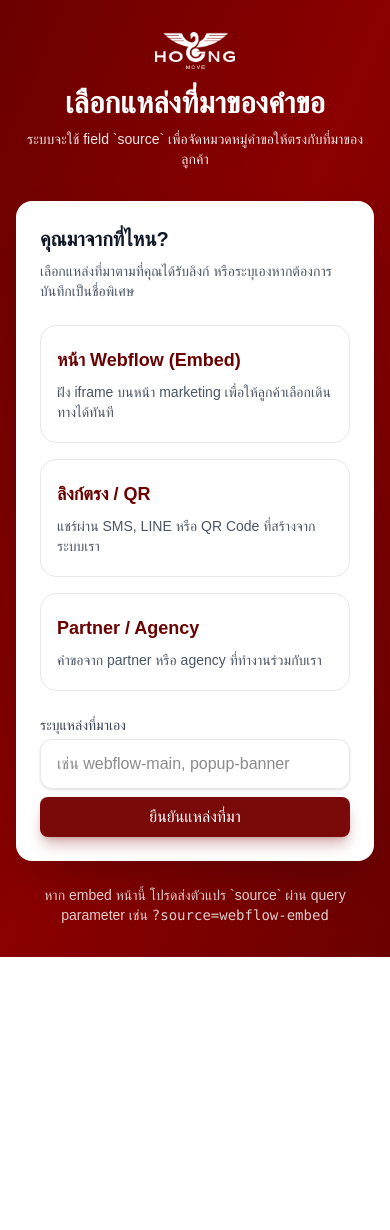
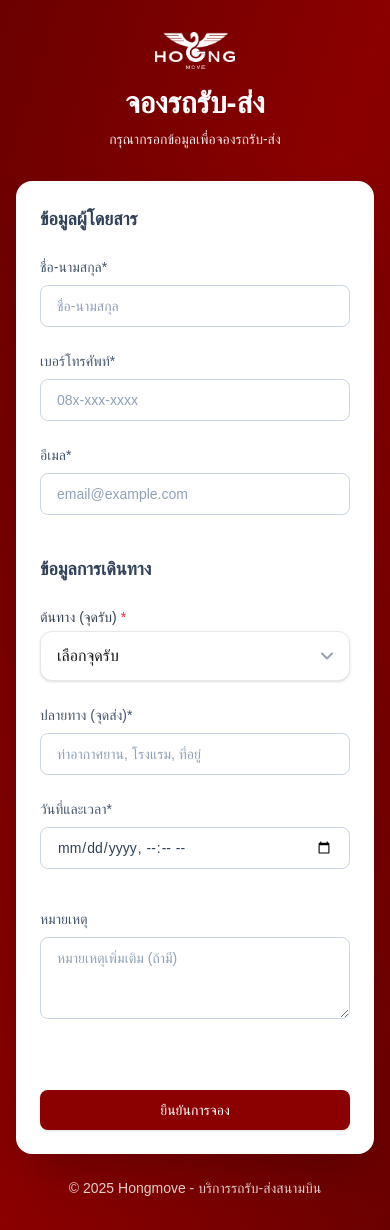
Before and after one commit to thenmoz/hong-move-fe-desk, a Next.js app: page /book in a window 390 px wide. Before the commit the page ends 957 px from the top, so only its background shows below. Built offline with nearby package versions, Linux system fonts and the light colour scheme.

Commit message:
feat: Update booking source handling in customer and create booking pages

```diff
--- a/app/book/page.tsx
+++ b/app/book/page.tsx
@@ -2,28 +2,10 @@
 
 import React, { useEffect, useState } from 'react';
 import Image from 'next/image';
-import { Input } from '@/components/ui/Input';
 import { LocationDropdown } from '@/components/ui/LocationDropdown';
-import { Button } from '@/components/ui/Button';
 import type { BookingFormData } from '@/types/booking';
 
-const SOURCE_OPTIONS = [
-  {
-    label: 'หน้า Webflow (Embed)',
-    description: 'ฝัง iframe บนหน้า marketing เพื่อให้ลูกค้าเลือกเดินทางได้ทันที',
-    value: 'webflow-embed',
-  },
-  {
-    label: 'ลิงก์ตรง / QR',
-    description: 'แชร์ผ่าน SMS, LINE หรือ QR Code ที่สร้างจากระบบเรา',
-    value: 'direct-link',
-  },
-  {
-    label: 'Partner / Agency',
-    description: 'คำขอจาก partner หรือ agency ที่ทำงานร่วมกับเรา',
-    value: 'partner-portal',
-  },
-];
+const BOOKING_SOURCE = 'customer';
 
 export default function CustomerBookingPage() {
   const [formData, setFormData] = useState<BookingFormData>({
@@ -34,61 +16,20 @@ export default function CustomerBookingPage() {
     dropoffLocation: '',
     travelDateTime: '',
     note: '',
-    source: '',
+    source: BOOKING_SOURCE,
   });
   const [isSubmitting, setIsSubmitting] = useState(false);
   const [bookingSuccess, setBookingSuccess] = useState(false);
   const [bookingNumber, setBookingNumber] = useState('');
   const [error, setError] = useState('');
-  const [sourceConfirmed, setSourceConfirmed] = useState(false);
-  const [pendingSource, setPendingSource] = useState('');
-  const [sourceError, setSourceError] = useState('');
-
-  useEffect(() => {
-    const params = new URLSearchParams(window.location.search);
-    const initialSource = params.get('source')?.trim();
-    if (initialSource) {
-      setPendingSource(initialSource);
-      setFormData((prev) => ({ ...prev, source: initialSource }));
-      setSourceConfirmed(true);
-    }
-  }, []);
-
-  const completeSourceSelection = (value: string) => {
-    const trimmed = value.trim();
-    if (!trimmed) {
-      setSourceError('กรุณาระบุแหล่งที่มาของคำขอ');
-      return;
-    }
-
-    setSourceError('');
-    setFormData((prev) => ({ ...prev, source: trimmed }));
-    setPendingSource(trimmed);
-    setSourceConfirmed(true);
-  };
 
   const handleChange = (field: keyof BookingFormData, value: string) => {
     setFormData((prev) => ({ ...prev, [field]: value }));
     setError('');
   };
 
-  const handleConfirmCustomSource = () => {
-    completeSourceSelection(pendingSource);
-  };
-
-  const handleEditSource = () => {
-    setSourceError('');
-    setPendingSource(formData.source || '');
-    setSourceConfirmed(false);
-  };
-
   const handleSubmit = async (e: React.FormEvent) => {
     e.preventDefault();
-    if (!formData.source?.trim()) {
-      setError('กรุณาระบุแหล่งที่มาของคำขอ');
-      return;
-    }
-
     setIsSubmitting(true);
     setError('');
 
@@ -168,9 +109,9 @@ export default function CustomerBookingPage() {
           </div>
 
           <div className="space-y-4">
-            <Button
+            <button
+              type="button"
               onClick={() => {
-                const preservedSource = formData.source;
                 setBookingSuccess(false);
                 setFormData({
                   passengerName: '',
@@ -180,82 +121,13 @@ export default function CustomerBookingPage() {
                   dropoffLocation: '',
                   travelDateTime: '',
                   note: '',
-                  source: preservedSource,
+                  source: BOOKING_SOURCE,
                 });
-                setPendingSource(preservedSource || '');
-                setSourceError('');
               }}
-              className="w-full"
+              className="w-full rounded-lg bg-[#8b0000] px-6 py-3 text-sm font-medium text-white shadow-sm transition-colors hover:bg-[#6b0000]"
             >
               จองอีกครั้ง
-            </Button>
-          </div>
-        </div>
-      </div>
-    );
-  }
-
-  if (!sourceConfirmed) {
-    return (
-      <div className="min-h-screen bg-gradient-to-br from-[#6B0000] via-[#8B0000] to-[#6B0000] py-8 px-4">
-        <div className="w-full max-w-3xl mx-auto">
-          <div className="text-center mb-8">
-            <Image
-              src="/hongmove-logo.png"
-              alt="Hongmove Logo"
-              width={80}
-              height={80}
-              className="mx-auto mb-4"
-            />
-            <h1 className="text-3xl md:text-4xl font-bold text-white mb-2">เลือกแหล่งที่มาของคำขอ</h1>
-            <p className="text-white/90 text-sm md:text-base">
-              ระบบจะใช้ field `source` เพื่อจัดหมวดหมู่คำขอให้ตรงกับที่มาของลูกค้า
-            </p>
-          </div>
-
-          <div className="bg-white rounded-2xl shadow-2xl p-6 md:p-8 space-y-6">
-            <div>
-              <h2 className="text-xl font-semibold text-gray-900 mb-2">คุณมาจากที่ไหน?</h2>
-              <p className="text-sm text-gray-600">
-                เลือกแหล่งที่มาตามที่คุณได้รับลิงก์ หรือระบุเองหากต้องการบันทึกเป็นชื่อพิเศษ
-              </p>
-            </div>
-
-            <div className="grid gap-4 md:grid-cols-3">
-              {SOURCE_OPTIONS.map((option) => (
-                <button
-                  key={option.value}
-                  type="button"
-                  onClick={() => completeSourceSelection(option.value)}
-                  className="group flex flex-col items-start gap-2 rounded-2xl border border-gray-200 px-4 py-5 text-left transition hover:border-[#7a0a0a] hover:bg-[#f9f5f2] focus:outline-none focus:ring-2 focus:ring-[#7a0a0a]/40"
-                >
-                  <p className="text-lg font-semibold text-[#6B0000]">{option.label}</p>
-                  <p className="text-sm text-gray-600">{option.description}</p>
             </button>
-              ))}
-            </div>
-
-            <div className="space-y-2">
-              <Input
-                label="ระบุแหล่งที่มาเอง"
-                placeholder="เช่น webflow-main, popup-banner"
-                value={pendingSource}
-                onChange={(e) => {
-                  setPendingSource(e.target.value);
-                  setSourceError('');
-                }}
-              />
-              {sourceError && (
-                <p className="text-sm text-red-600">{sourceError}</p>
-              )}
-              <Button className="w-full" onClick={handleConfirmCustomSource}>
-                ยืนยันแหล่งที่มา
-              </Button>
-            </div>
-          </div>
-
-          <div className="text-center mt-6 text-white/80 text-sm">
-            <p>หาก embed หน้านี้ โปรดส่งตัวแปร `source` ผ่าน query parameter เช่น <code>?source=webflow-embed</code></p>
           </div>
         </div>
       </div>
@@ -280,110 +152,162 @@ export default function CustomerBookingPage() {
           </p>
         </div>
 
-        {/* Meta */}
-        <div className="bg-white/10 rounded-2xl border border-white/20 px-6 py-4 mb-4 flex items-center justify-between text-sm text-white/90">
-          <div>
-            <p className="text-xs text-white/70">แหล่งที่มาของคำขอ</p>
-            <p className="font-semibold text-white">{formData.source}</p>
-          </div>
-          <Button variant="ghost" size="sm" onClick={handleEditSource}>
-            เปลี่ยน
-          </Button>
-        </div>
-
         {/* Form */}
         <div className="bg-white rounded-2xl shadow-2xl p-6 md:p-8">
-          <form onSubmit={handleSubmit}>
-            <div className="space-y-6">
-              {/* Passenger info */}
+          <form onSubmit={handleSubmit} className="space-y-10">
+            {/* ข้อมูลผู้โดยสาร */}
+            <section>
+              <h2 className="text-lg font-semibold text-slate-700">
+                ข้อมูลผู้โดยสาร
+              </h2>
+              <div className="mt-6 grid gap-6 sm:grid-cols-2">
                 <div>
-                <h3 className="text-lg font-semibold text-gray-900 mb-4 pb-2 border-b">ข้อมูลผู้โดยสาร</h3>
-                <div className="grid grid-cols-1 md:grid-cols-2 gap-4">
-                  <Input
-                    label="ชื่อผู้โดยสาร *"
+                  <label
+                    htmlFor="passengerName"
+                    className="block text-sm font-medium text-slate-600"
+                  >
+                    ชื่อ-นามสกุล*
+                  </label>
+                  <input
                     type="text"
+                    id="passengerName"
+                    name="passengerName"
                     placeholder="ชื่อ-นามสกุล"
                     value={formData.passengerName}
                     onChange={(e) => handleChange('passengerName', e.target.value)}
+                    className="mt-2 w-full rounded-lg border border-slate-300 bg-white px-4 py-2.5 text-sm text-slate-700 placeholder-slate-400 focus:border-[#8b0000] focus:outline-none focus:ring-1 focus:ring-[#8b0000]"
                     required
                   />
-                  <Input
-                    label="เบอร์โทรศัพท์ *"
+                </div>
+
+                <div>
+                  <label
+                    htmlFor="phone"
+                    className="block text-sm font-medium text-slate-600"
+                  >
+                    เบอร์โทรศัพท์*
+                  </label>
+                  <input
                     type="tel"
+                    id="phone"
+                    name="phone"
                     placeholder="08x-xxx-xxxx"
                     value={formData.phone}
                     onChange={(e) => handleChange('phone', e.target.value)}
+                    className="mt-2 w-full rounded-lg border border-slate-300 bg-white px-4 py-2.5 text-sm text-slate-700 placeholder-slate-400 focus:border-[#8b0000] focus:outline-none focus:ring-1 focus:ring-[#8b0000]"
                     required
                   />
-                  <Input
-                    label="อีเมล *"
+                </div>
+
+                <div>
+                  <label
+                    htmlFor="email"
+                    className="block text-sm font-medium text-slate-600"
+                  >
+                    อีเมล*
+                  </label>
+                  <input
                     type="email"
+                    id="email"
+                    name="email"
                     placeholder="email@example.com"
                     value={formData.email}
                     onChange={(e) => handleChange('email', e.target.value)}
+                    className="mt-2 w-full rounded-lg border border-slate-300 bg-white px-4 py-2.5 text-sm text-slate-700 placeholder-slate-400 focus:border-[#8b0000] focus:outline-none focus:ring-1 focus:ring-[#8b0000]"
                     required
-                    className="md:col-span-2"
                   />
                 </div>
               </div>
+            </section>
 
-              {/* Pickup / dropoff */}
+            {/* ข้อมูลการเดินทาง */}
+            <section>
+              <h2 className="text-lg font-semibold text-slate-700">
+                ข้อมูลการเดินทาง
+              </h2>
+              <div className="mt-6 grid gap-6 sm:grid-cols-2">
                 <div>
-                <h3 className="text-lg font-semibold text-gray-900 mb-4 pb-2 border-b">จุดรับ-ส่ง</h3>
-                <div className="grid grid-cols-1 md:grid-cols-2 gap-4">
                   <LocationDropdown
-                    label="จุดรับ (Pickup)"
+                    label="ต้นทาง (จุดรับ)"
                     placeholder="เลือกจุดรับ"
                     value={formData.pickupLocation}
                     onChange={(value) => handleChange('pickupLocation', value)}
                     required
                   />
-                  <Input
-                    label="จุดส่ง (Drop-off) *"
+                </div>
+
+                <div>
+                  <label
+                    htmlFor="dropoffLocation"
+                    className="block text-sm font-medium text-slate-600"
+                  >
+                    ปลายทาง (จุดส่ง)*
+                  </label>
+                  <input
                     type="text"
+                    id="dropoffLocation"
+                    name="dropoffLocation"
                     placeholder="ท่าอากาศยาน, โรงแรม, ที่อยู่"
                     value={formData.dropoffLocation}
                     onChange={(e) => handleChange('dropoffLocation', e.target.value)}
+                    className="mt-2 w-full rounded-lg border border-slate-300 bg-white px-4 py-2.5 text-sm text-slate-700 placeholder-slate-400 focus:border-[#8b0000] focus:outline-none focus:ring-1 focus:ring-[#8b0000]"
+                    required
+                  />
+                </div>
+
+                <div className="sm:col-span-2">
+                  <label
+                    htmlFor="travelDateTime"
+                    className="block text-sm font-medium text-slate-600"
+                  >
+                    วันที่และเวลา*
+                  </label>
+                  <input
+                    type="datetime-local"
+                    id="travelDateTime"
+                    name="travelDateTime"
+                    value={formData.travelDateTime}
+                    onChange={(e) => handleChange('travelDateTime', e.target.value)}
+                    className="mt-2 w-full rounded-lg border border-slate-300 bg-white px-4 py-2.5 text-sm text-slate-700 focus:border-[#8b0000] focus:outline-none focus:ring-1 focus:ring-[#8b0000]"
                     required
                   />
                 </div>
               </div>
+            </section>
 
-              {/* Travel time */}
-              <div>
-                <h3 className="text-lg font-semibold text-gray-900 mb-4 pb-2 border-b">เวลาเดินทาง</h3>
-                <Input
-                  label="วันที่และเวลา *"
-                  type="datetime-local"
-                  value={formData.travelDateTime}
-                  onChange={(e) => handleChange('travelDateTime', e.target.value)}
-                  required
-                />
-              </div>
-
-              {/* Notes */}
-              <div>
-                <label className="block text-sm font-medium text-gray-700 mb-2">หมายเหตุ</label>
+            {/* หมายเหตุ */}
+            <section>
+              <label
+                htmlFor="note"
+                className="block text-sm font-medium text-slate-600"
+              >
+                หมายเหตุ
+              </label>
               <textarea
-                  className="w-full px-4 py-3 border border-gray-200 rounded-xl shadow-sm focus:outline-none focus:ring-2 focus:ring-[#7a0a0a]/40 focus:border-[#7a0a0a] transition-all"
+                id="note"
+                name="note"
                 rows={3}
                 placeholder="หมายเหตุเพิ่มเติม (ถ้ามี)"
                 value={formData.note}
                 onChange={(e) => handleChange('note', e.target.value)}
+                className="mt-2 w-full rounded-lg border border-slate-300 bg-white px-4 py-2.5 text-sm text-slate-700 placeholder-slate-400 focus:border-[#8b0000] focus:outline-none focus:ring-1 focus:ring-[#8b0000]"
               />
-              </div>
+            </section>
 
             {/* Error */}
             {error && (
-                <div className="bg-red-50 border border-red-200 text-red-700 px-4 py-3 rounded-lg">{error}</div>
+              <div className="bg-red-50 border border-red-200 text-red-700 px-4 py-3 rounded-lg text-sm">{error}</div>
             )}
 
-              {/* Submit */}
-              <Button type="submit" disabled={isSubmitting} className="w-full text-lg py-4">
+            {/* Action buttons */}
+            <div className="flex gap-4 pt-6">
+              <button
+                type="submit"
+                disabled={isSubmitting}
+                className="flex-1 rounded-lg bg-[#8b0000] px-6 py-2.5 text-sm font-medium text-white shadow-sm transition-colors hover:bg-[#6b0000] disabled:opacity-50 disabled:cursor-not-allowed sm:flex-initial"
+              >
                 {isSubmitting ? 'กำลังจอง...' : 'ยืนยันการจอง'}
-              </Button>
-
-              <p className="text-xs text-gray-500 text-center">* ฟิลด์ที่มีเครื่องหมายดอกจันต้องกรอก</p>
+              </button>
             </div>
           </form>
         </div>
--- a/app/create-booking/page.tsx
+++ b/app/create-booking/page.tsx
@@ -7,6 +7,8 @@ import { useRouter } from "next/navigation";
 import DashboardLayout from "@/components/layout/DashboardLayout";
 import { Modal } from "@/components/ui/Modal";
 import { LocationDropdown } from "@/components/ui/LocationDropdown";
+
+const BOOKING_SOURCE = 'admin';
 
 export default function CreateBookingPage() {
   const router = useRouter();
@@ -22,6 +24,7 @@ export default function CreateBookingPage() {
     year: "",
     hour: "",
     minute: "",
+    source: BOOKING_SOURCE,
   });
 
   const handleSubmit = (e: React.FormEvent<HTMLFormElement>) => {
@@ -40,13 +43,16 @@ export default function CreateBookingPage() {
       year: data.get("year") as string,
       hour: data.get("hour") as string,
       minute: data.get("minute") as string,
+      source: BOOKING_SOURCE,
     });
 
     setShowConfirmModal(true);
   };
 
   const handleConfirm = () => {
-    // TODO: Save booking to database/API
+    // TODO: Save booking to database/API with formData.source = 'admin-booking'
+    // When implementing API call, include source in the payload:
+    // const payload = { ...formData, source: formData.source };
     setShowConfirmModal(false);
     // Navigate to booking list (booking number generated by API after creation)
     router.push(`/manage-booking`);
```
Lines whose indentation alone changed are shown as unchanged.
